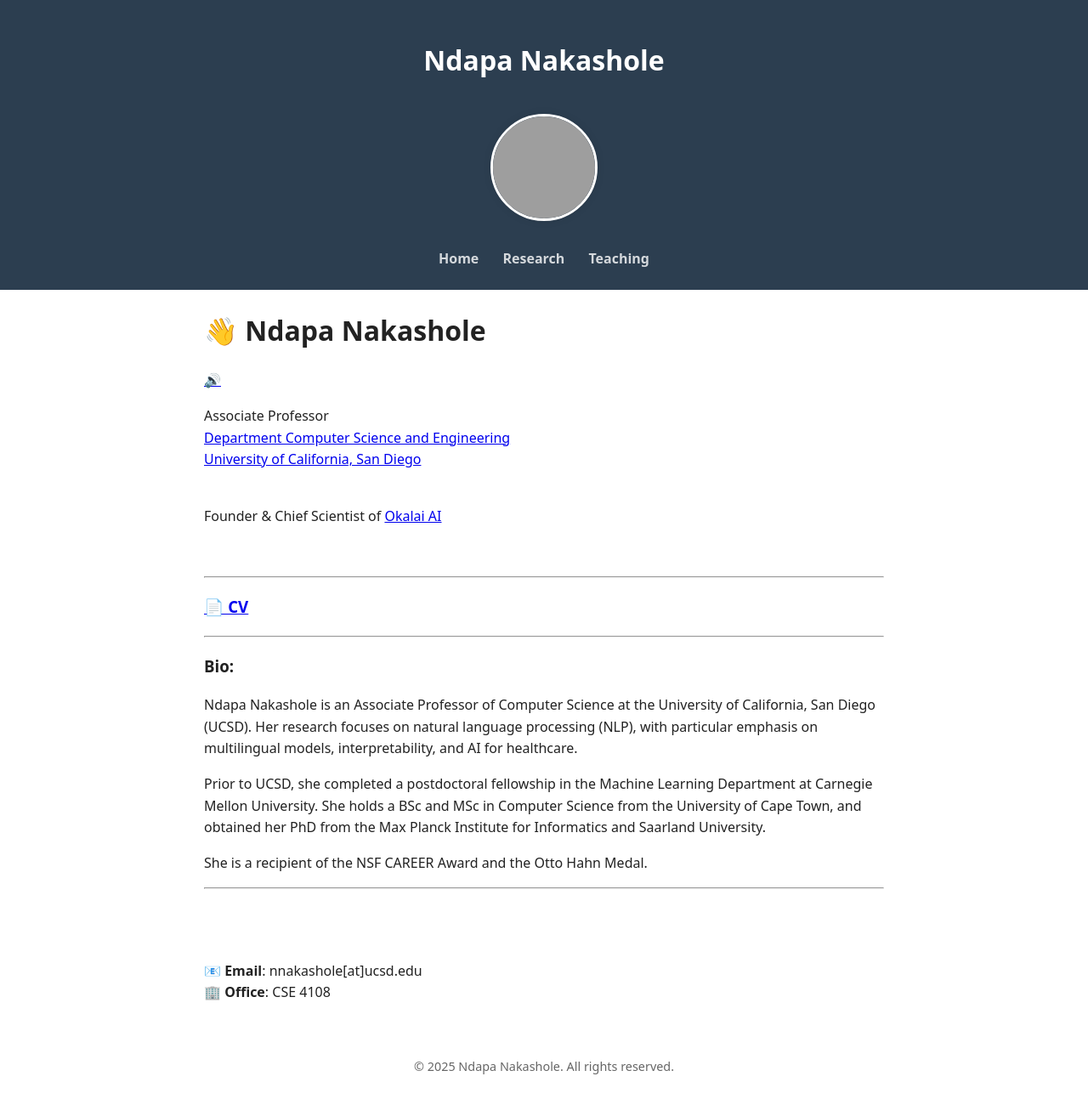
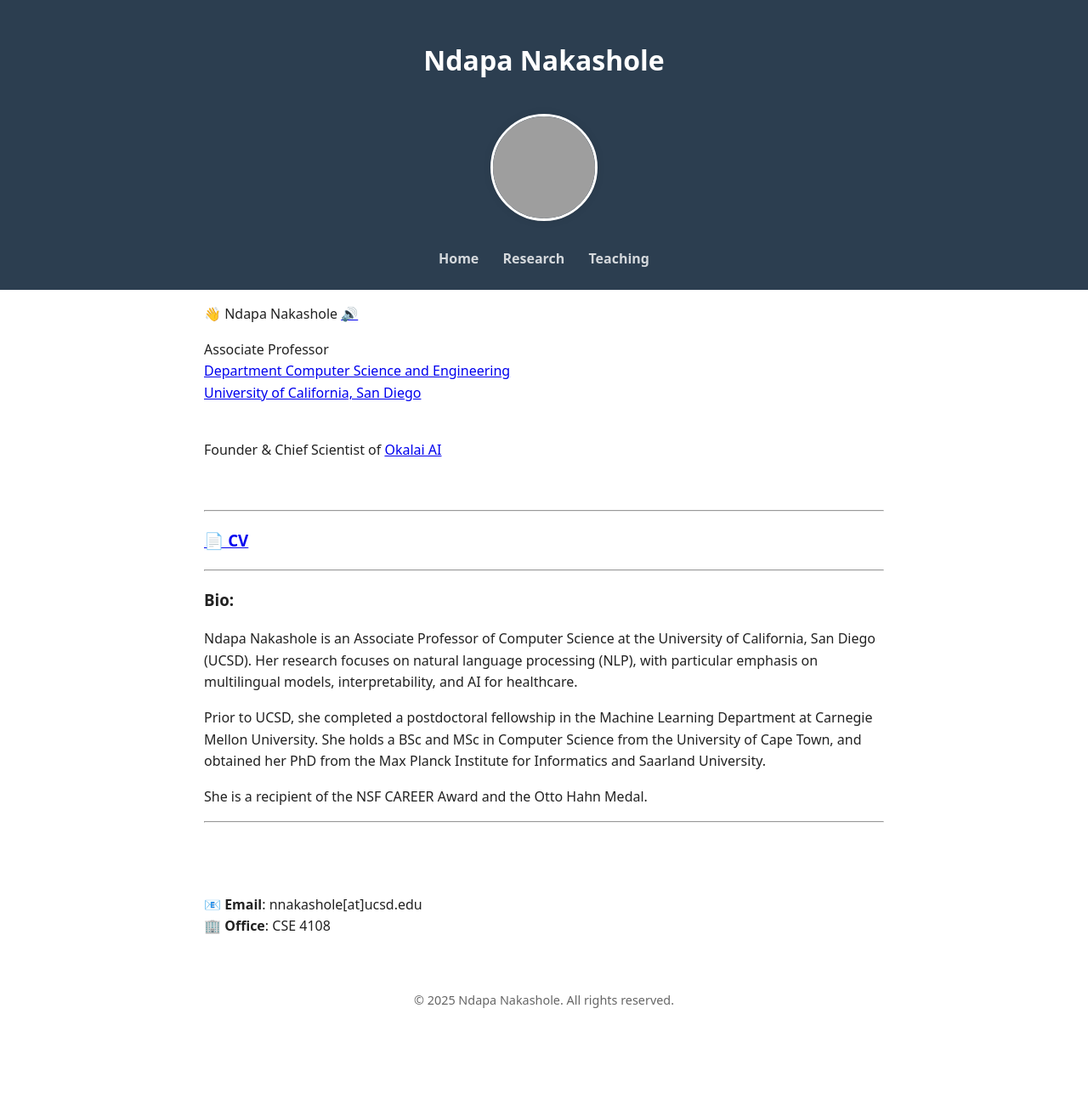
Before and after one commit to ndapa/ndapa.github.io, a Jekyll site: the page built from index.md, in a window 1280 px wide. Shown: the whole page at 85% size. Built offline with Jekyll 4.4.1, drawn with Linux system fonts in a browser that asks for light colours; after the commit the page ends 1235 px from its top, so only the background shows below that; grey boxes are pictures that could not be loaded.

```diff
--- a/index.md
+++ b/index.md
@@ -3,7 +3,7 @@ layout: default
 title: "Home"
 ---
 
-# 👋  Ndapa Nakashole
+ 👋  Ndapa Nakashole
 [🔊]( {{ '/assets/audio/name.mp3' | relative_url }} )
 
 Associate Professor <br>  [Department Computer Science and Engineering](https://cse.ucsd.edu/)  <br>
```
